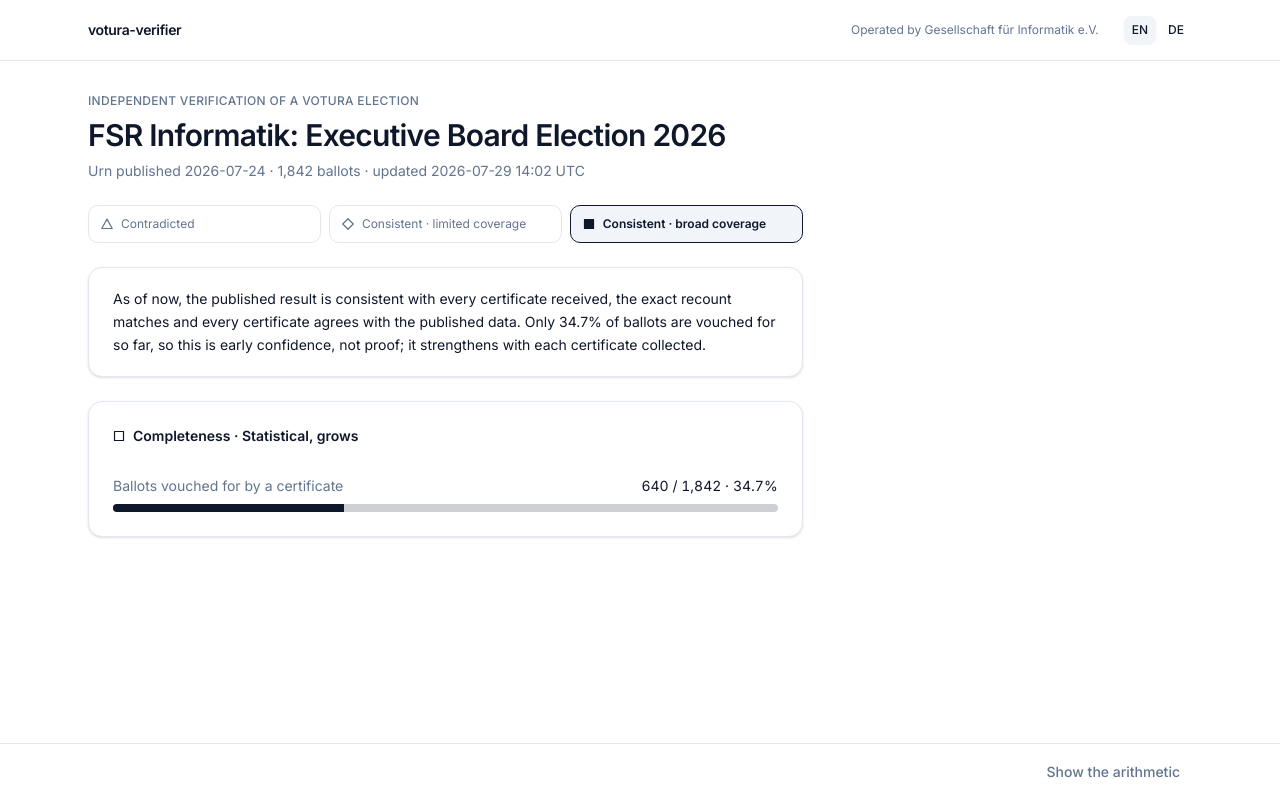
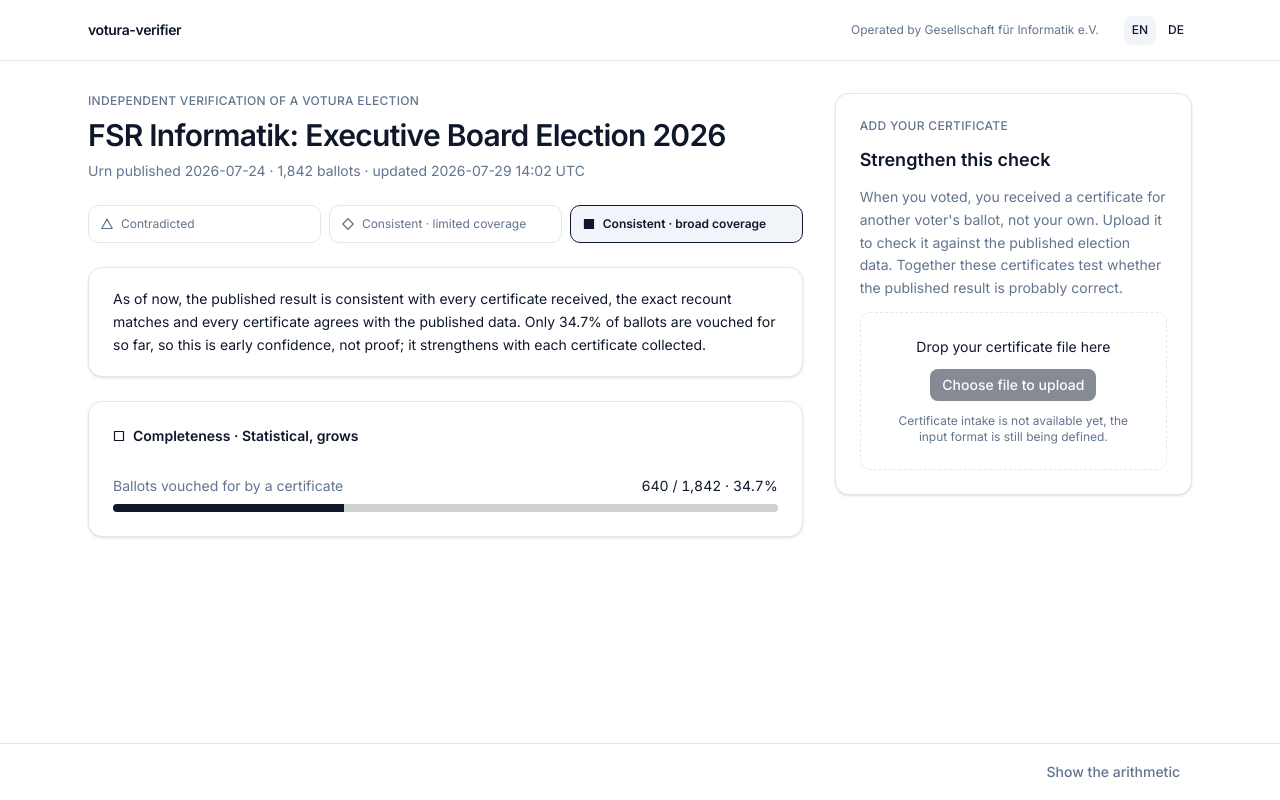
Before and after one commit to SE-UUlm/votura-verifier, a React (Vite) app: page /verifications/fsrInformatik2026 in a window 1280 px wide. Built offline with nearby package versions, Linux system fonts and the light colour scheme.

Commit message:
#22: Add the certificate panel with its explanatory copy

```diff
--- a/src/ui/views/verification/VerificationView.tsx
+++ b/src/ui/views/verification/VerificationView.tsx
@@ -3,6 +3,7 @@ import { useTranslation } from 'react-i18next';
 import { useParams } from 'react-router';
 import { useGetVerificationReport } from '../../../swr/verificationReports/useGetVerificationReport.ts';
 import type { parameter } from '../../../verification/parameters.ts';
+import { CertificatePanel } from './certificate/CertificatePanel.tsx';
 import { CheckStack } from './checks/CheckStack.tsx';
 import { VerdictIndicator } from './VerdictIndicator.tsx';
 import { VerdictPanel } from './VerdictPanel.tsx';
@@ -51,7 +52,9 @@ export const VerificationView = (): JSX.Element => {
         <VerdictPanel verdict={data.verdict} />
         <CheckStack checks={data.checks} />
       </div>
-      <aside />
+      <aside>
+        <CertificatePanel />
+      </aside>
     </div>
   );
 };
--- /dev/null
+++ b/src/ui/views/verification/certificate/CertificatePanel.tsx
@@ -0,0 +1,27 @@
+import { Card, CardContent } from '@/components/ui/card';
+import type { JSX } from 'react';
+import { useTranslation } from 'react-i18next';
+import { Eyebrow } from '../../../text/Eyebrow.tsx';
+import { CertificateDropzone } from './CertificateDropzone.tsx';
+
+export const CertificatePanel = (): JSX.Element => {
+  const { t } = useTranslation();
+
+  return (
+    <Card>
+      <CardContent className="flex flex-col gap-3">
+        <Eyebrow>{t('addYourCertificate', 'Add your certificate')}</Eyebrow>
+        <h2 className="text-lg font-semibold">
+          {t('strengthenThisCheck', 'Strengthen this check')}
+        </h2>
+        <p className="text-muted-foreground text-sm leading-relaxed">
+          {t(
+            'whenYouVotedYouReceivedACertificate',
+            "When you voted, you received a certificate for another voter's ballot, not your own. Upload it to check it against the published election data. Together these certificates test whether the published result is probably correct.",
+          )}
+        </p>
+        <CertificateDropzone />
+      </CardContent>
+    </Card>
+  );
+};
```
